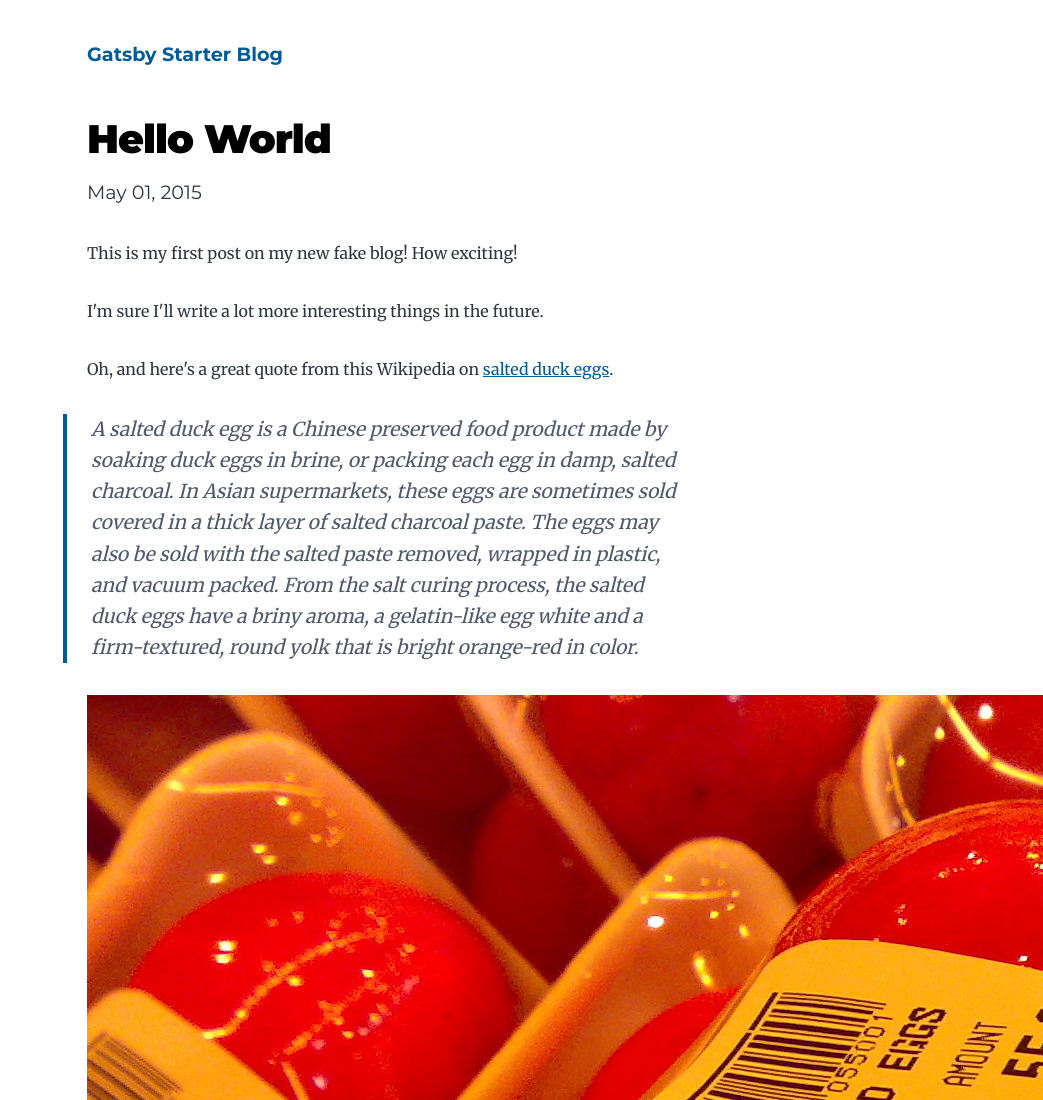
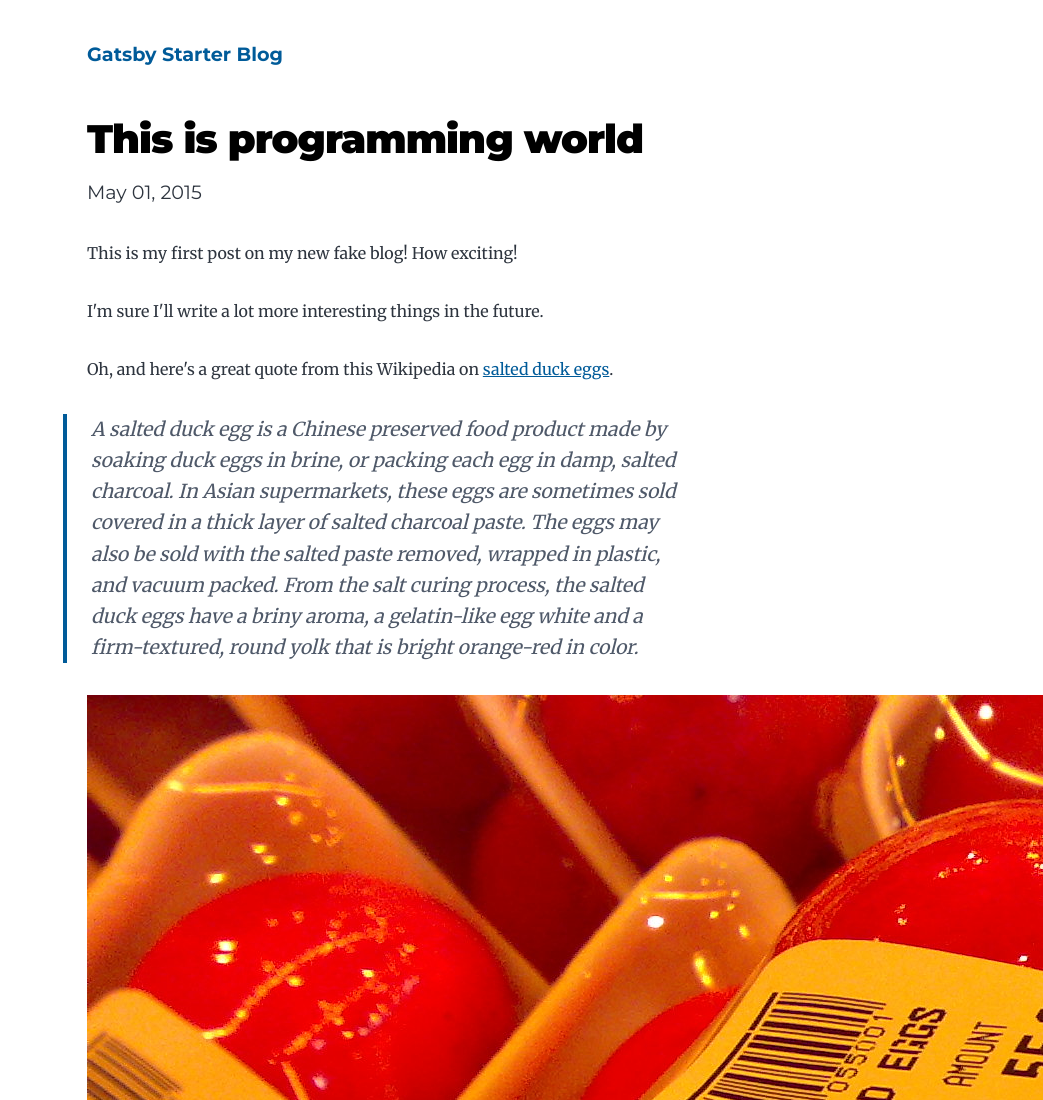
Before and after one commit to adarshsable/verbose-fiesta, a Gatsby site: page /hello-world/ in a window 1280 px wide. Shown: the top 1100 px of the page, without its empty margins (237-1280 px from the left). Built offline with nearby package versions, Linux system fonts and the light colour scheme; Gatsby itself is replaced by a stand-in of ours; some packages are replaced by stand-ins of ours.

Commit message:
Update index.md

```diff
--- a/content/blog/hello-world/index.md
+++ b/content/blog/hello-world/index.md
@@ -1,5 +1,5 @@
 ---
-title: Hello World
+title: This is programming world
 date: "2015-05-01T22:12:03.284Z"
 description: "Hello World Good Day"
 ---
```
